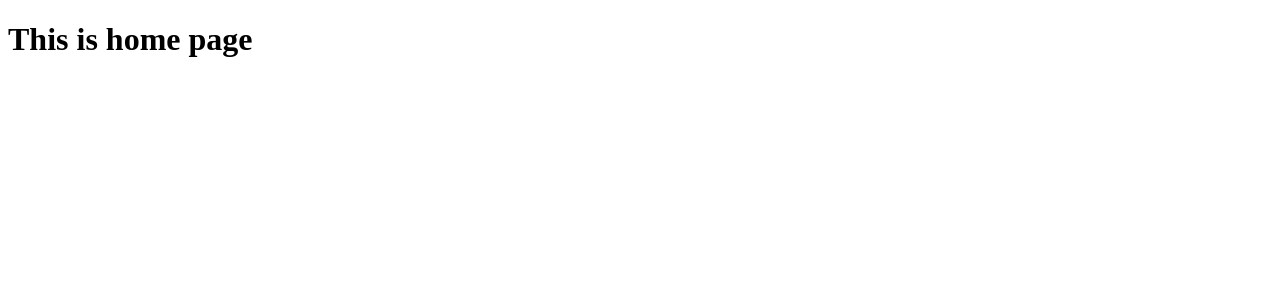
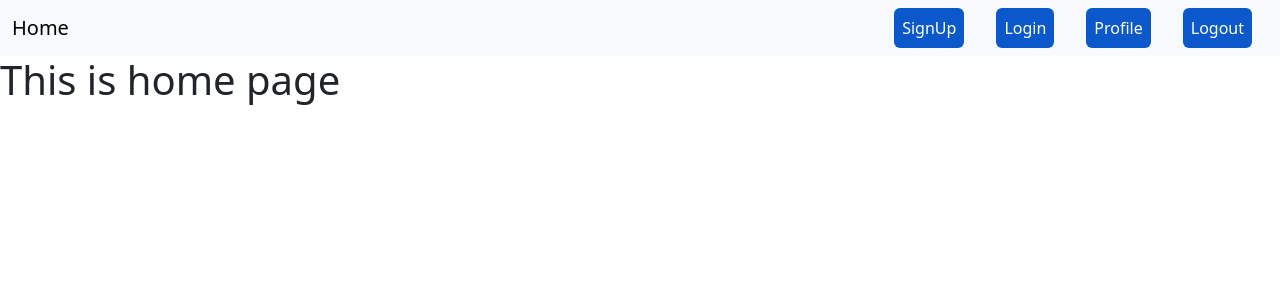
Before and after one commit to shakib071/Authentication-System, a Django app: page / in a window 1280 px wide. Shown: the top 300 px of the page. Run offline with Django 5.2, Linux system fonts and the light colour scheme.

Commit message:
added base nav

```diff
--- /dev/null
+++ b/Authentication_system/templates/base.html
@@ -0,0 +1,60 @@
+<!DOCTYPE html>
+<html lang="en">
+<head>
+    <meta charset="UTF-8">
+    <meta name="viewport" content="width=device-width, initial-scale=1.0">
+    <title>Document</title>
+    <link href="https://cdn.jsdelivr.net/npm/bootstrap@5.3.3/dist/css/bootstrap.min.css" rel="stylesheet" integrity="sha384-QWTKZyjpPEjISv5WaRU9OFeRpok6YctnYmDr5pNlyT2bRjXh0JMhjY6hW+ALEwIH" crossorigin="anonymous">
+</head>
+<body>
+    <header>
+
+        <nav class="navbar navbar-expand-lg bg-body-tertiary">
+            <div class="container-fluid">
+              <a class="navbar-brand" href="#">Home</a>
+              <button class="navbar-toggler" type="button" data-bs-toggle="collapse" data-bs-target="#navbarNav" aria-controls="navbarNav" aria-expanded="false" aria-label="Toggle navigation">
+                <span class="navbar-toggler-icon"></span>
+              </button>
+              <div class="collapse d-flex  justify-content-end navbar-collapse" id="navbarNav">
+                <ul class="navbar-nav">
+                  <li class="nav-item px-3">
+                    <a class="nav-link active btn btn-primary text-white" aria-current="page" href="#">SignUp</a>
+                  </li>
+                  <li class="nav-item px-3">
+                    <a class="nav-link active btn btn-primary text-white" href="#">Login</a>
+                  </li>
+                  <li class="nav-item px-3">
+                    <a class="nav-link active btn btn-primary text-white" href="#">Profile</a>
+                  </li>
+                    <li class="nav-item px-3">
+                    <a class="nav-link active btn btn-primary text-white" href="#">Logout</a>
+                  </li>
+
+                </ul>
+              </div>
+            </div>
+          </nav>
+
+    </header>
+
+    <main>
+
+        {% block main_content  %}
+
+
+
+        {% endblock  %}
+
+
+
+    </main>
+
+
+    <footer>
+
+    </footer>
+
+    <script src="https://cdn.jsdelivr.net/npm/bootstrap@5.3.3/dist/js/bootstrap.bundle.min.js" integrity="sha384-YvpcrYf0tY3lHB60NNkmXc5s9fDVZLESaAA55NDzOxhy9GkcIdslK1eN7N6jIeHz" crossorigin="anonymous"></script>
+
+</body>
+</html>
--- a/Authentication_system/templates/home.html
+++ b/Authentication_system/templates/home.html
@@ -1,11 +1,8 @@
-<!DOCTYPE html>
-<html lang="en">
-<head>
-    <meta charset="UTF-8">
-    <meta name="viewport" content="width=device-width, initial-scale=1.0">
-    <title>Home</title>
-</head>
-<body>
+{% extends "base.html" %}
+
+
+{% block main_content %}
+
     <h1>This is home page</h1>
-</body>
-</html>
+
+{% endblock  %}
```
